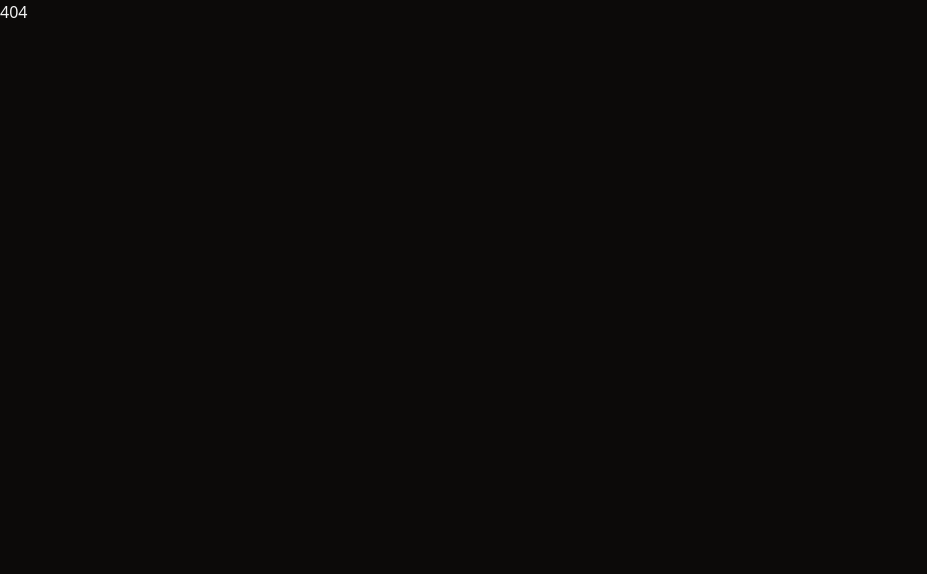
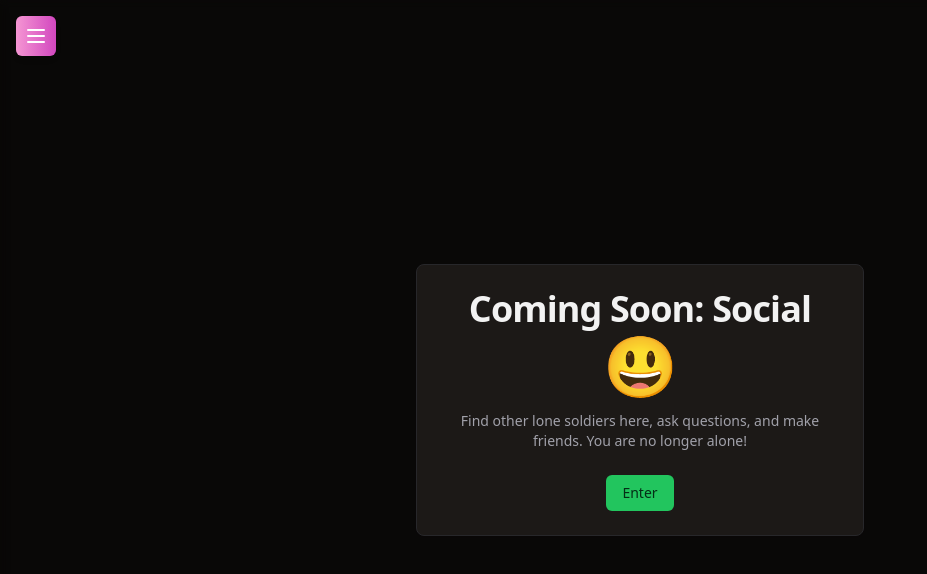
Before and after one commit to liavbenshimon/lone-soldier, a React (Vite) app in the folder frontend-app/: page /home/social in a window 1280 px wide. Shown: the top 574 px of the page, without its empty margins (0-927 px from the left). Built offline with nearby package versions, Linux system fonts and the light colour scheme.

Commit message:
commiting

```diff
--- a/frontend-app/src/App.tsx
+++ b/frontend-app/src/App.tsx
@@ -10,6 +10,7 @@ import Tos from "./pages/Tos";
 import YourRights from "./pages/YourRights";
 import Terms from "./components/Terms";
 import ContactUs from "./components/ContactUs"
+import Social from "./pages/Social";
 
 import { BrowserRouter, Routes, Route } from "react-router-dom";
 
@@ -26,6 +27,8 @@ export default function App() {
           <Route path="/rights" element={<YourRights />} />
           <Route path="/terms" element={<Terms />} />
           <Route path="/contact" element={<ContactUs />} />
+
+          <Route path="/home/social" element={<Social />} />
 
           <Route path="/home" element={<HomePage mode="Donations" />} />
           <Route
--- /dev/null
+++ b/frontend-app/src/pages/Social.tsx
@@ -0,0 +1,84 @@
+import { useState } from "react";
+import { Navbar } from "@/components/Navbar"; // Reutilizando o Navbar com modo "home"
+import { Card, CardContent, CardDescription, CardHeader, CardTitle } from "@/components/ui/card";
+import { Button } from "@/components/ui/button";
+
+export default function Social() {
+  const [showNotice, setShowNotice] = useState(true); // Controla o aviso inicial
+
+  // Dummy Data para simular perfis e mensagens
+  const conversations = [
+    {
+      name: "Daniel Katz",
+      message: "Does anyone have tips to improve running time?",
+      avatar: "https://randomuser.me/api/portraits/men/32.jpg",
+    },
+    {
+      name: "Noa Levi",
+      message: "How do you deal with missing home?",
+      avatar: "https://randomuser.me/api/portraits/women/44.jpg",
+    },
+    {
+      name: "Amit Cohen",
+      message: "Any recommended core strengthening exercises?",
+      avatar: "https://randomuser.me/api/portraits/men/83.jpg",
+    },
+  ];
+
+  return (
+    <div className="flex">
+      {/* Navbar com accordion */}
+      <Navbar isVertical={true} isAccordion={true} modes="home" />
+
+      {/* Conteúdo principal */}
+      <main className="flex-1 p-8 bg-background text-foreground">
+        {showNotice ? (
+          <div
+            className="fixed inset-0 flex items-center justify-center bg-black/20 backdrop-blur-sm z-40"
+            onClick={() => setShowNotice(false)}
+          >
+            <Card className="max-w-md mx-auto text-center">
+              <CardHeader>
+                <CardTitle className="text-4xl">Coming Soon: Social</CardTitle>
+                <CardDescription className="text-muted-foreground mt-4">
+                  <span role="img" aria-label="happy emoji" className="text-6xl">
+                    😃
+                  </span>
+                  <p className="mt-4">
+                    Find other lone soldiers here, ask questions, and make friends. You are no longer alone!
+                  </p>
+                </CardDescription>
+              </CardHeader>
+              <CardContent>
+                <Button onClick={() => setShowNotice(false)}>Enter</Button>
+              </CardContent>
+            </Card>
+          </div>
+        ) : (
+          <section className="space-y-8">
+            <h1 className="text-3xl font-bold">Social - Lone Soldiers Community</h1>
+            <div className="space-y-4">
+              {conversations.map((chat, index) => (
+                <Card key={index} className="p-4">
+                  <CardHeader className="flex items-center gap-4">
+                    <img
+                      src={chat.avatar}
+                      alt={chat.name}
+                      className="w-12 h-12 rounded-full object-cover"
+                    />
+                    <div>
+                      <CardTitle>{chat.name}</CardTitle>
+                      <CardDescription className="text-sm text-muted-foreground">
+                        {chat.message}
+                      </CardDescription>
+                    </div>
+                  </CardHeader>
+                </Card>
+              ))}
+            </div>
+          </section>
+        )}
+      </main>
+    </div>
+  );
+}
```
